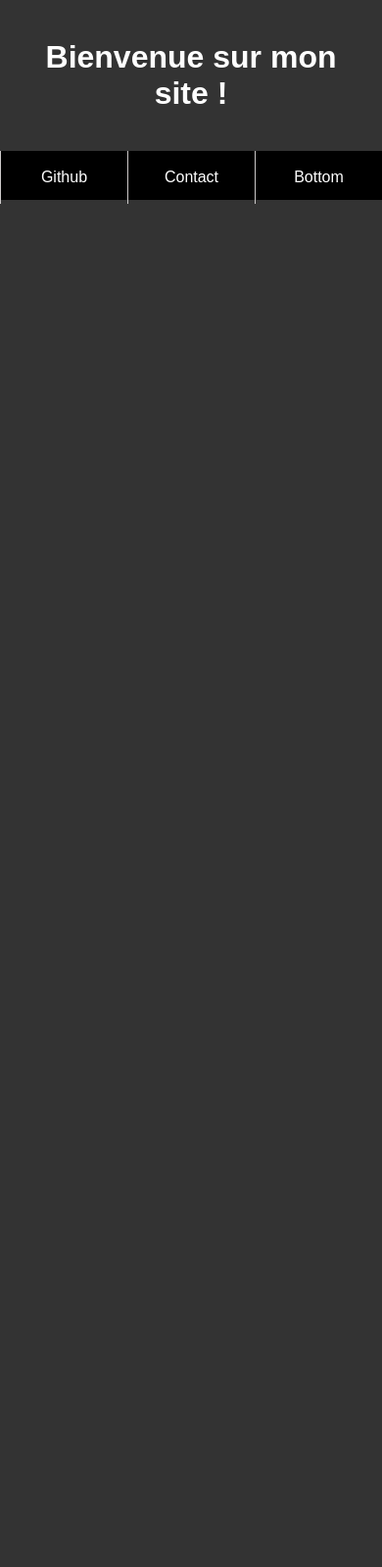
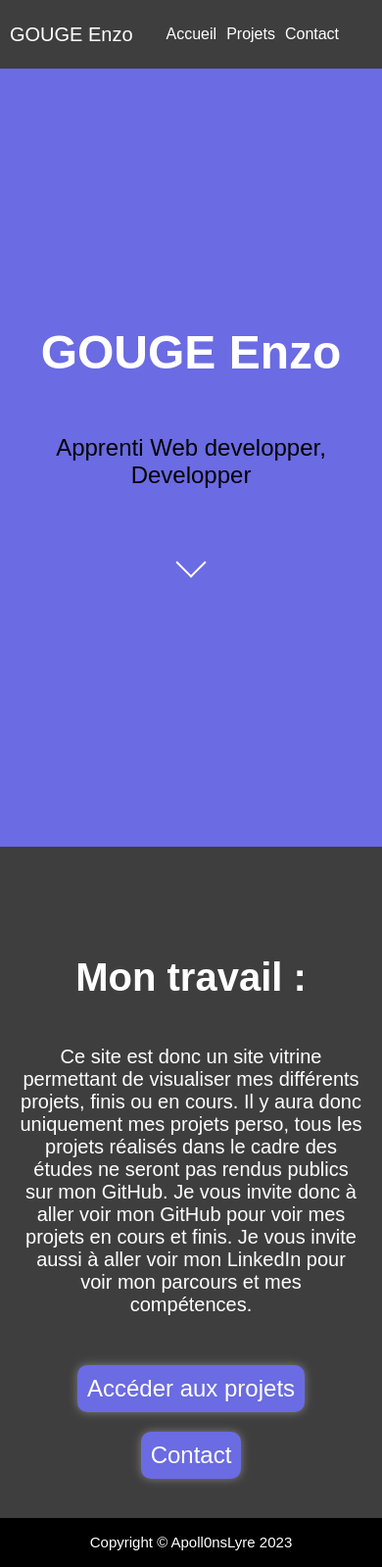
Before and after one commit to Apoll0nsLyre/projet-perso-siteweb, a plain HTML site: page index.html in a window 390 px wide. Shown: the whole page at 98% size. Before the commit the page ends 844 px from the top, so only its background shows below. Drawn offline with Linux system fonts and the light colour scheme.

Commit message:
first commit

```diff
--- a/index.html
+++ b/index.html
@@ -12,21 +12,51 @@
 </head>
 
 <body>
-    <div class="top">
-        <h1>Bienvenue sur mon site !</h1>
-        <div id="wrap">
-            <ul class="navbar">
-                <li><a href="#"> Github</a></li>
-                <li><a href="#">Contact</a>
-                <ul class="contact">
-                    <li><a href="https://twitter.com/enzizon">Twitter</a></li>
-                    <li><a href="https://www.instagram.com/gougeenzo/?next=%2F">Instagram</a></li>
-                    <li><a href="gougeenzo@gmail.com">Mail</a></li>
+    <div class="container">
+        <div class="header">
+            <div class="nav">
+                <div class="logo">GOUGE Enzo</div>
+                <ul class="nav-links">
+                    <li><a href="#top">Accueil</a></li>
+                    <li><a href="#">Projets</a></li>
+                    <li><a href="#">Contact</a></li>
                 </ul>
-                </li>
-                <li><a href="#">Bottom</a></li>
-            </ul>
+            </div>
         </div>
+        <div class="top" id="top">
+            <h1>GOUGE Enzo</h1>
+            <p>Apprenti Web developper, Developper</p>
+            <a class="fleche" href="#mid"></a>
+        </div>
+        <div class="mid" id="mid">
+            <h1>Mon travail :</h1>
+
+            <div class="child-container">
+            <p>Ce site est donc un site vitrine permettant de visualiser mes différents projets, finis ou en cours.
+                 Il y aura donc uniquement mes projets perso, tous les projets réalisés dans le cadre des études ne seront
+                pas rendus publics sur mon GitHub.
+            Je vous invite donc à aller voir mon GitHub pour voir mes projets en cours et finis.
+            Je vous invite aussi à aller voir mon LinkedIn pour voir mon parcours et mes compétences.</p>
+
+            <div class="buttons">
+            <button>Accéder aux projets</button>
+            <button>Contact</button>
+
+            </div>
+
+            </div>
+        </div>
+
+        <div class="bottom">
+            <div class="projects">
+
+            </div>
+        </div>
+    </div>
+        <div class="copyright">
+        <p>Copyright © Apoll0nsLyre 2023</p>
+        </div>
+
 </body>
 
 </html>
--- a/index.js
+++ b/index.js
@@ -1,6 +1,11 @@
-const menu = document.querySelector('.navbar');
-const contact = document.querySelector('.contact');
+const nav = document.querySelector('.nav');
 
-contact.addEventListener('click', () => {
-    menu.classList.toggle('navbar');
+document.querySelectorAll('a[href^="#"]').forEach(anchor => {
+    anchor.addEventListener('click', function (e) {
+        e.preventDefault();
+
+        document.querySelector(this.getAttribute('href')).scrollIntoView({
+            behavior: 'smooth'
+        });
+    });
 });
--- a/styles.css
+++ b/styles.css
@@ -1,80 +1,225 @@
+*{
+    font-family: Arial, Helvetica, sans-serif;
+}
 body{
     margin: 0;
     padding: 0;
-    font-family: Arial, Helvetica, sans-serif;
-    list-style: none;
-    background-color: #333;
 }
-h1{
-    font-size: 2em;
-    color: #fff;
-    text-align: center;
-    margin: 20px;
-    padding: 20px;
+
+.container{
+    display: flex;
+    flex-direction: column;
+    padding: 0;
+    margin: 0;
 }
-.navbar {
+.header{
     display: flex;
-    position: absolute;
-    padding: 0;
-    margin:0;
     height: 50px;
+    flex-direction: row;
+    justify-content: space-between;
+    align-items: center;
+    background-color: rgb(62, 62, 62);
+    color: white;
+    padding: 10px;
+    position: sticky;
+    top: 0;
+    z-index: 1;
+}
+
+.logo{
+    font-size: 30px;
+}
+
+.nav{
+    display: flex;
+    flex-direction: row;
+    align-items: center;
     width: 100%;
 }
-#wrap{
-    width: 100%;
-    height: 50px;
-    margin: 0;
-    z-index: 99;
-    position: relative;
-    background-color: #333;
-}
-.navbar li{
-    width: 100%;
-    height: auto;
-    float: left;
-    text-align: center;
-    list-style:none;
+
+.nav ul{
+    display: flex;
+    flex-direction: row;
+    justify-content: space-between;
+    align-items: center;
+    list-style-type: none;
     padding: 0;
     margin: 0;
-    background-color: black;
-    flex-direction: row;
+    margin-left: auto;
+    margin-right: 0;
 }
-.navbar a {
-    padding: 18px 0;
-    border-left: 1px solid #ccc9c9;
+.nav li{
+    margin: 0;
+    padding: 0;
+    margin-left: 50px;
+    margin-right: 50px;
+    cursor: pointer;
+    transition: all 0.3s ease-in-out;
+}
+
+a{
     text-decoration: none;
     color: white;
-    display: block;
-  }
-.navbar li:hover, a:hover {
-    background-color: #444444;
+    padding: 10px;
+    margin: 0;
 }
-.navbar li ul {
-    display: none;
-    height: auto;
-    margin: 0;
-    padding: 0;
-    left: 100%;
-    color: #333;
-    animation: slideIn 0.5s;
+.top {
+    display: flex;
+    text-align: center;
+    flex-direction: column;
+    margin-top: -50px ;
+    background-color: rgb(107, 107, 227);
+    color: white;
+    height: 100vh;
+    justify-content: center;
+    font-size: x-large;
 }
-.navbar li:hover ul {
-    display: block;
+
+.top p{
+    color: black;
+}
+
+.fleche{
+    border: solid white;
+    border-width: 0 2px 2px 0;
+    display: inline-block;
+    transform: rotate(45deg);
+    -webkit-transform: rotate(45deg);
+    margin-top: 40px ;
+    height: 10px;
+    width: 10px;
+    margin-left: auto;
+    margin-right:auto;
+    cursor: pointer;
+}
+
+.mid{
+    display: flex;
+    flex-direction: column;
+    justify-content: center;
+    align-items: center;
+    background-color: rgb(62, 62, 62);
     color: white;
+    height: 100vh;
+    font-size: x-large;
+    padding-left: 10px;
+    padding-right: 10px;
 }
-@keyframes slideIn {
-    0% {
-      transform: translateX(100%);
+
+.mid .buttons{
+    display: flex;
+    flex-direction: row;
+    justify-content: center;
+    align-items: center;
+    padding-top: 20px;
+    height: 100%;
+    margin-left: auto;
+    margin-right: auto;
+}
+
+.mid p{
+    font-size: 20px;
+    margin-left: 50px;
+    margin-right: 50px;
+}
+
+button{
+    margin: 10px;
+    padding: 10px;
+    border-radius: 10px;
+    border: none;
+    cursor: pointer;
+    background-color: rgb(107, 107, 227);
+    color: white;
+    font-size: x-large;
+    box-shadow: 0px 0px 10px 0px grey;
+    transition: all 0.3s ease-in-out;
+}
+
+button:hover{
+    box-shadow: 0px 0px 20px 0px rgb(107, 107, 227);
+}
+
+.copyright{
+    display: flex;
+    flex-direction: row;
+    justify-content: center;
+    align-items: center;
+    background-color: rgb(0, 0, 0);
+    color: white;
+    height: 50px;
+    font-size: x-large;
+    padding-left: 10px;
+    padding-right: 10px;
+    font-size: 15px;
+}
+
+@media screen and (max-width:640px){
+    body{
+        padding: 0;
+        margin: 0;
     }
-    100% {
-      transform: translateX(0);
+    .logo{
+        font-size: 20px;
+        margin-left: 10px;
     }
-  }
-  @keyframes slideOut {
-    0% {
-      transform: translateX(0);
+    .nav{
+        margin-left: auto;
+        margin-right: auto;
+        width: 100%;
+
     }
-    100% {
-      transform: translateX(100%);
+    .nav li{
+        margin-left: 0;
+        margin-right: 0;
     }
-  }
+    .nav ul{
+        margin-left: auto;
+        margin-right: auto;
+    }
+    a{
+        padding: 5px;
+
+    }
+    .header{
+        padding-left: 0;
+        margin-right: 0;
+    }
+    .top p{
+        padding-left: 20px;
+        padding-right: 20px;
+    }
+    .mid{
+        height: fit-content;
+        padding-left: 20px;
+        padding-right: 20px;
+        text-align: center;
+        padding-bottom: 30px;
+    }
+    .mid p{
+        font-size: 20px;
+        margin-left: 0;
+        margin-right: 0;
+    }
+    .mid h1{
+        font-size: 40px;
+        padding-top: 10vh;
+        text-align: center;
+        padding-left: 0;
+        padding-right: 0;
+    }
+    .mid .buttons{
+        flex-direction: column;
+        justify-content: center;
+        align-items: center;
+        padding-top: 20px;
+        height: 100%;
+        margin-left: auto;
+        margin-right: auto;
+        margin: 0;
+    }
+    .copyright{
+        text-align: center;
+        font-size: 15px;
+    }
+}
```
